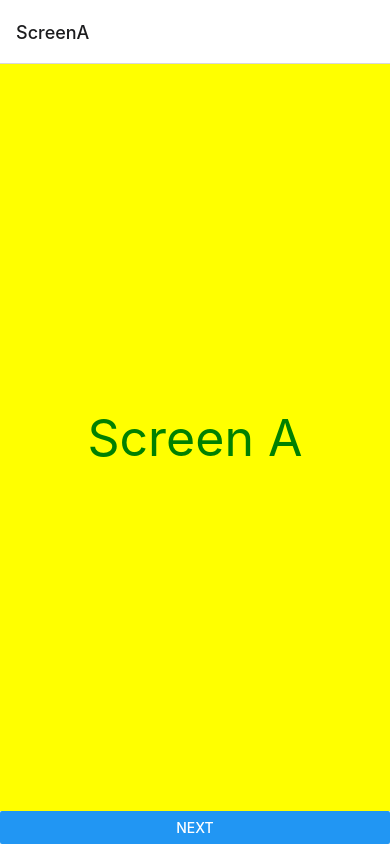
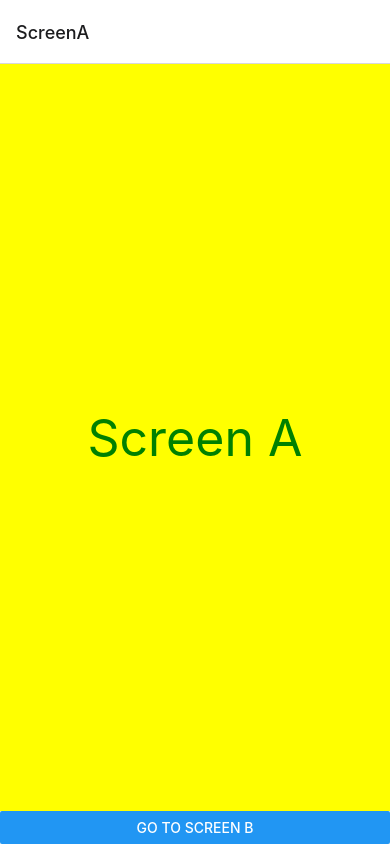
Before and after one commit to gabrielsalvi/react-native, a React Native app in the folder navigation/: screen /ScreenA in a window 390 px wide. Built offline with nearby package versions, Linux system fonts and the light colour scheme.

Commit message:
create a new component to control the navigation between the screens

```diff
--- /dev/null
+++ b/navigation/src/components/NextScreenButton.js
@@ -0,0 +1,9 @@
+import React from 'react'
+import { Button } from 'react-native'
+
+export default ({ navigation, nextScreen, title }) => (
+    <Button
+        title={title || 'Next Screen'}
+        onPress={() => navigation.navigate(nextScreen)}
+    />
+)
--- a/navigation/src/views/ScreenA.js
+++ b/navigation/src/views/ScreenA.js
@@ -1,17 +1,13 @@
 import React from 'react'
 import { Button, StyleSheet, View } from 'react-native'
 import CentralText from '../components/CentralText'
+import NextScreenButton from '../components/NextScreenButton'
 
 export default (props) => {
     return (
         <View style={styles.container}>
             <CentralText textColor={'green'} bgColor={'yellow'}>Screen A</CentralText>
-            <Button
-                title='Next'
-                onPress={() =>
-                    props.navigation.navigate('ScreenB')
-                }
-            />
+            <NextScreenButton {... props} nextScreen={'ScreenB'} title={'Go to Screen B'}/>
         </View>
     )
 }
--- a/navigation/src/views/ScreenB.js
+++ b/navigation/src/views/ScreenB.js
@@ -1,16 +1,12 @@
 import React from 'react'
-import { Button, StyleSheet, View } from 'react-native'
+import { StyleSheet, View } from 'react-native'
 import CentralText from '../components/CentralText'
+import NextScreenButton from '../components/NextScreenButton'
 
 export default props => (
     <View style={styles.container}>
         <CentralText bgColor={'purple'}>Screen B</CentralText>
-        <Button
-            title='Next'
-            onPress={() =>
-                props.navigation.navigate('ScreenC')
-            }
-        />
+        <NextScreenButton {... props} nextScreen={'ScreenC'}/>
     </View>
 )
 
```
